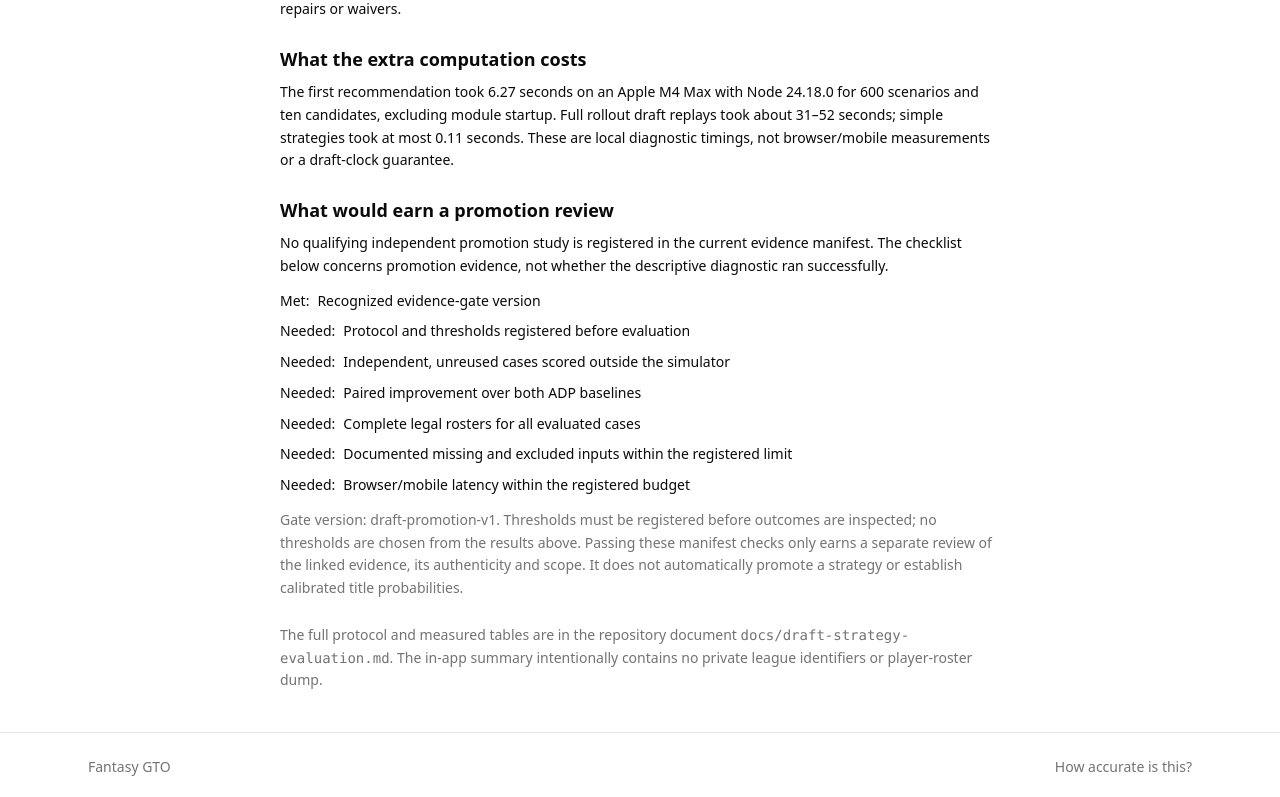
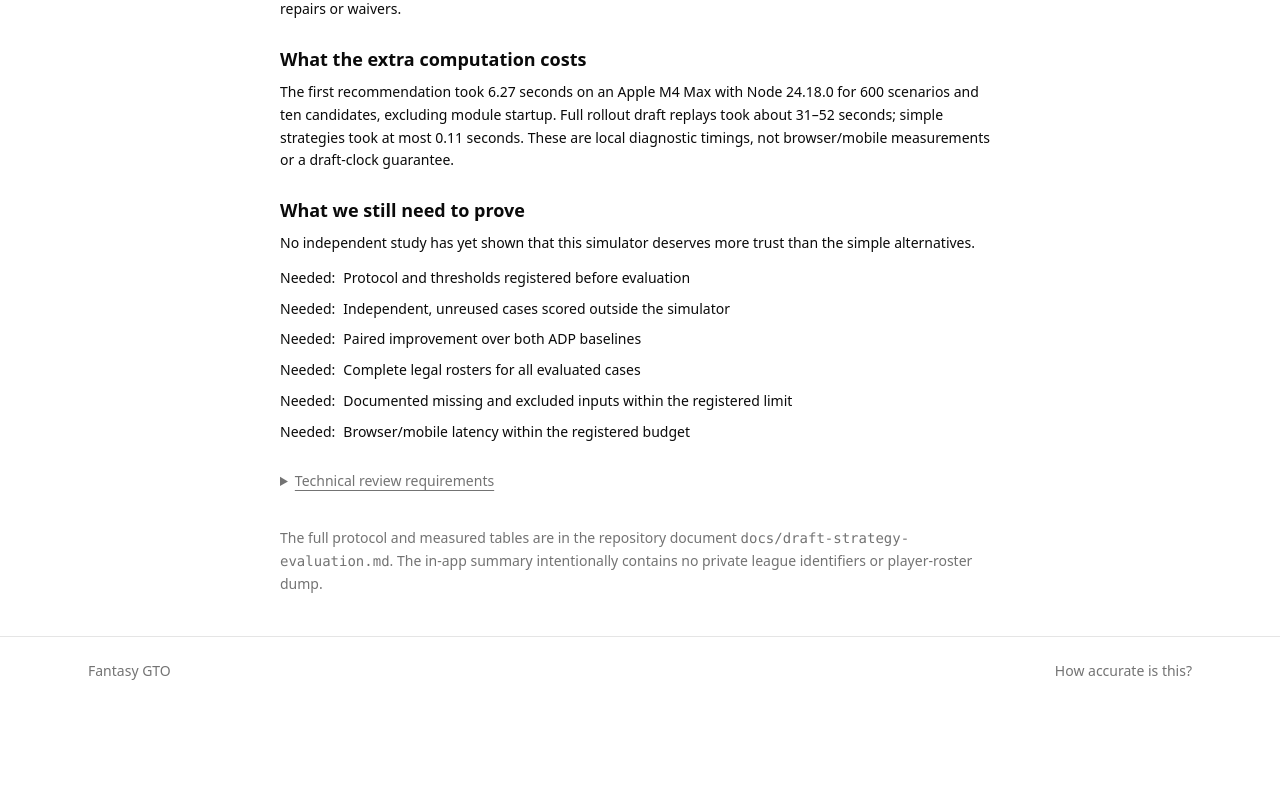
Before and after one commit to carlosricojr/fantasy-gto, a Next.js app: page /draft/evidence in a window 1280 px wide. Shown: the part 632-1429 px from the top of the page. After the commit the page ends 1337 px from the top, so only its background shows below. Built offline with nearby package versions, Linux system fonts and the light colour scheme; no server answers.

Commit message:
docs: make draft proof requirements readable

```diff
--- a/app/(app)/draft/evidence/page.tsx
+++ b/app/(app)/draft/evidence/page.tsx
@@ -31,17 +31,22 @@ export default function DraftEvidencePage() {
           These are local diagnostic timings, not browser/mobile measurements or a draft-clock guarantee.</p>
       </section>
       <section aria-labelledby="draft-gate">
-        <h2 id="draft-gate" className="text-lg font-semibold">What would earn a promotion review</h2>
-        <p className="mt-2">No qualifying independent promotion study is registered in the current evidence manifest.
-          The checklist below concerns promotion evidence, not whether the descriptive diagnostic ran successfully.</p>
+        <h2 id="draft-gate" className="text-lg font-semibold">What we still need to prove</h2>
+        <p className="mt-2">No independent study has yet shown that this simulator deserves more trust than the simple alternatives.</p>
         <ul className="mt-3 space-y-2">
-          {gate.checks.map(check => <li key={check.id} className="flex items-start gap-2">
+          {gate.checks.filter(check => check.id !== "version").map(check => <li key={check.id} className="flex items-start gap-2">
             <span className="shrink-0 font-medium">{check.passed ? "Met:" : "Needed:"}</span><span>{check.label}</span>
           </li>)}
         </ul>
-        <p className="mt-3 text-muted-foreground">Gate version: {gate.version}. Thresholds must be registered before outcomes are inspected;
-          no thresholds are chosen from the results above. Passing these manifest checks only earns a separate review of the linked evidence,
-          its authenticity and scope. It does not automatically promote a strategy or establish calibrated title probabilities.</p>
+        <details className="mt-4 text-muted-foreground">
+          <summary className="min-h-11 cursor-pointer content-center rounded-sm underline underline-offset-4 focus-visible:outline-2 focus-visible:outline-offset-4">Technical review requirements</summary>
+          <p className="mt-2">Gate version: {gate.version}. {gate.checks.find(check => check.id === "version")?.passed
+            ? "This version is recognized; that is a software check, not evidence of a drafting advantage."
+            : "This version is not recognized, so the gate fails closed."}
+            {" "}Thresholds must be registered before outcomes are inspected; no thresholds are chosen from the results above.
+            Passing these manifest checks only earns a separate review of the linked evidence, its authenticity and scope.
+            It does not automatically promote a strategy or establish calibrated title probabilities.</p>
+        </details>
       </section>
       <p className="text-muted-foreground">The full protocol and measured tables are in the repository document <code>docs/draft-strategy-evaluation.md</code>.
         The in-app summary intentionally contains no private league identifiers or player-roster dump.</p>
```
Also changed, not shown: 1 other file (tests, documents, lock files or other folders).
